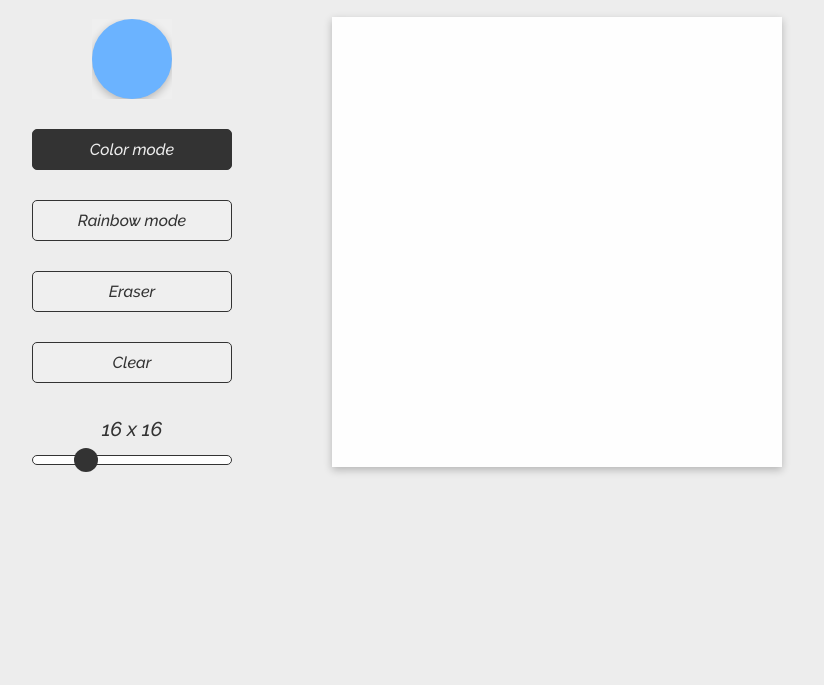
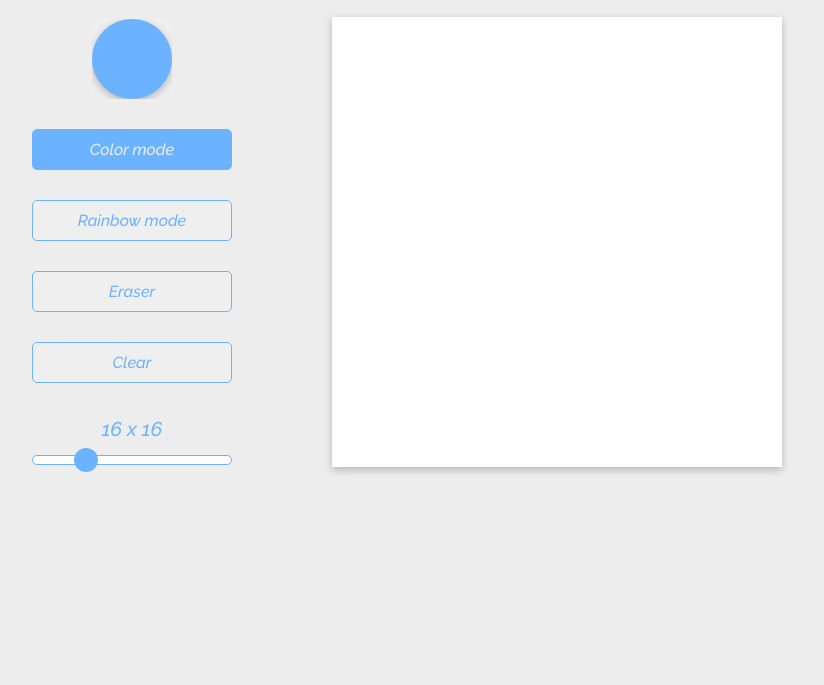
Before and after one commit to aka-Enzo/Etch-A-Sketch, a plain HTML site: page index.html in a window 1280 px wide. Shown: the part 115-800 px from the top of the page, without its empty margins (58-882 px from the left). Drawn offline with Linux system fonts and the light colour scheme.

Commit message:
Change the primary color value

```diff
--- a/style.css
+++ b/style.css
@@ -1,5 +1,5 @@
 :root {
-  --primary-dark: #333;
+  --primary-dark: #6BB3FF;
   --primary-light: #ededed;
   --secondary-light: #fefefe;
 }
@@ -45,8 +45,6 @@ input {
   font-size: 60px;
   font-family: 'Comfortaa', 'cursive',sans-serif;
 }
-
-/* MAIN */
 
 .main {
   display: flex;
```
